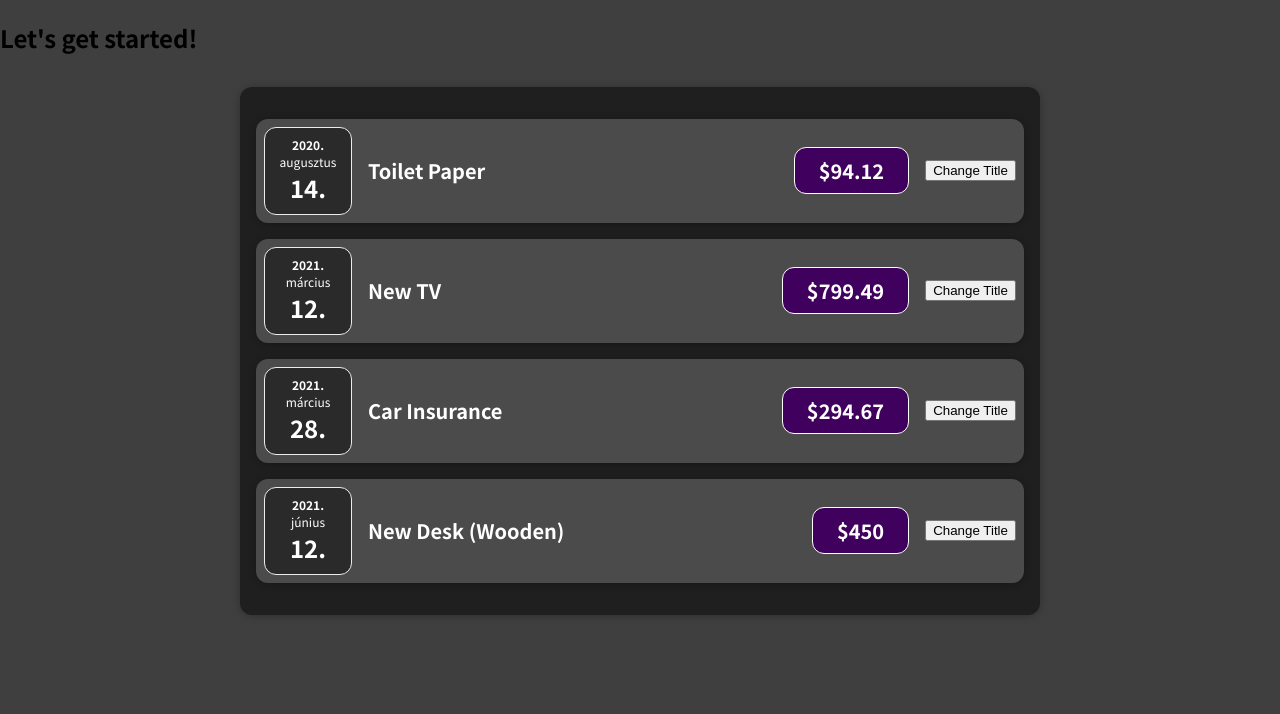
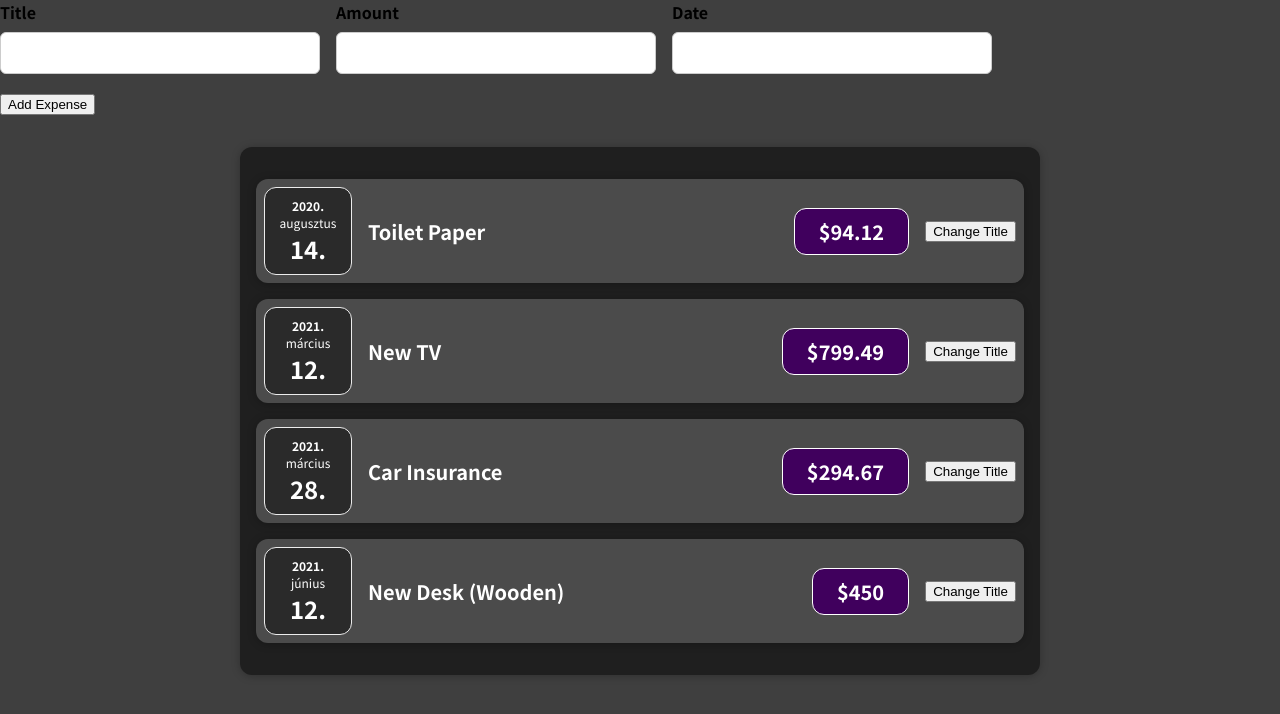
Before and after one commit to Sanyaur/Expense-Tracker-React, a React (Create React App) app: page / in a window 1280 px wide. Shown: the top 714 px of the page. Built offline with nearby package versions, Linux system fonts and the light colour scheme.

Commit message:
form component added

```diff
--- a/src/App.js
+++ b/src/App.js
@@ -1,4 +1,5 @@
 import Expenses from "./components/Expenses/Expenses";
+import ExpenseForm from "./components/Expenses/NewExpense/ExpenseForm";
 
 function App() {
   const expenses = [
@@ -25,7 +26,7 @@ function App() {
 
   return (
     <div>
-      <h2>Let's get started!</h2>
+      <ExpenseForm />
       <Expenses items={expenses} />
     </div>
   );
```
Also changed, not shown: 1 other file (tests, documents, lock files or other folders).
